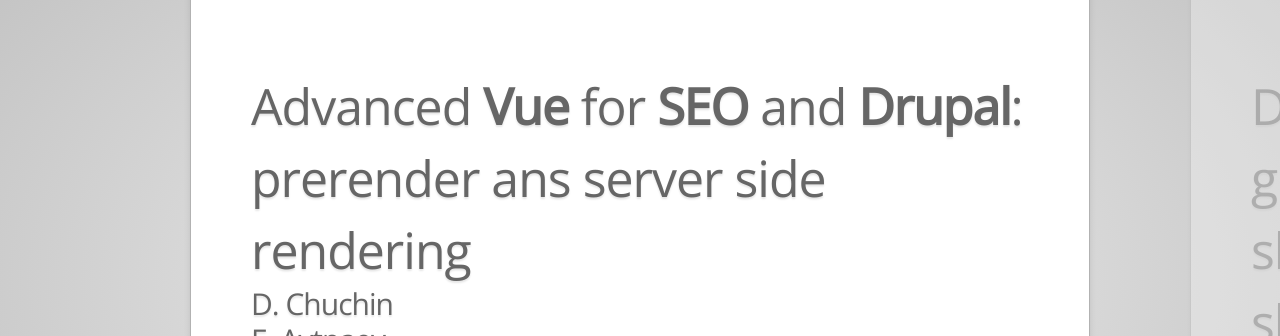
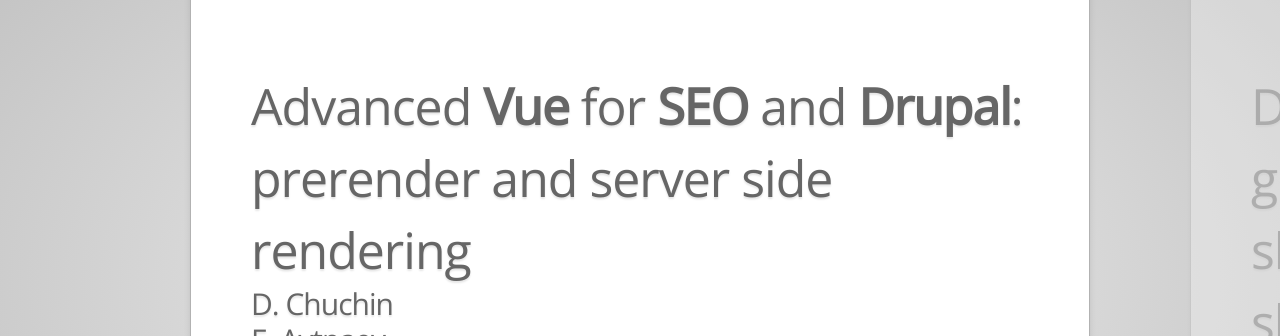
Before and after one commit to hoter/js-seo-presentation, a website: page index.html in a window 1280 px wide. Shown: the part 121-457 px from the top of the page. Drawn offline with nearby package versions, Linux system fonts and the light colour scheme.

Commit message:
Fix a small typo

```diff
--- a/index.html
+++ b/index.html
@@ -23,7 +23,7 @@
 <div id="impress">
 
     <div class="step slide" data-x="-1000" data-y="-1500">
-        <q>Advanced <b>Vue</b> for <b>SEO</b> and <b>Drupal</b>: prerender ans server side rendering</q>
+        <q>Advanced <b>Vue</b> for <b>SEO</b> and <b>Drupal</b>: prerender and server side rendering</q>
         <div class="footnote">D. Chuchin</div>
         <div class="footnote">E. Aytpaev</div>
     </div>
```
